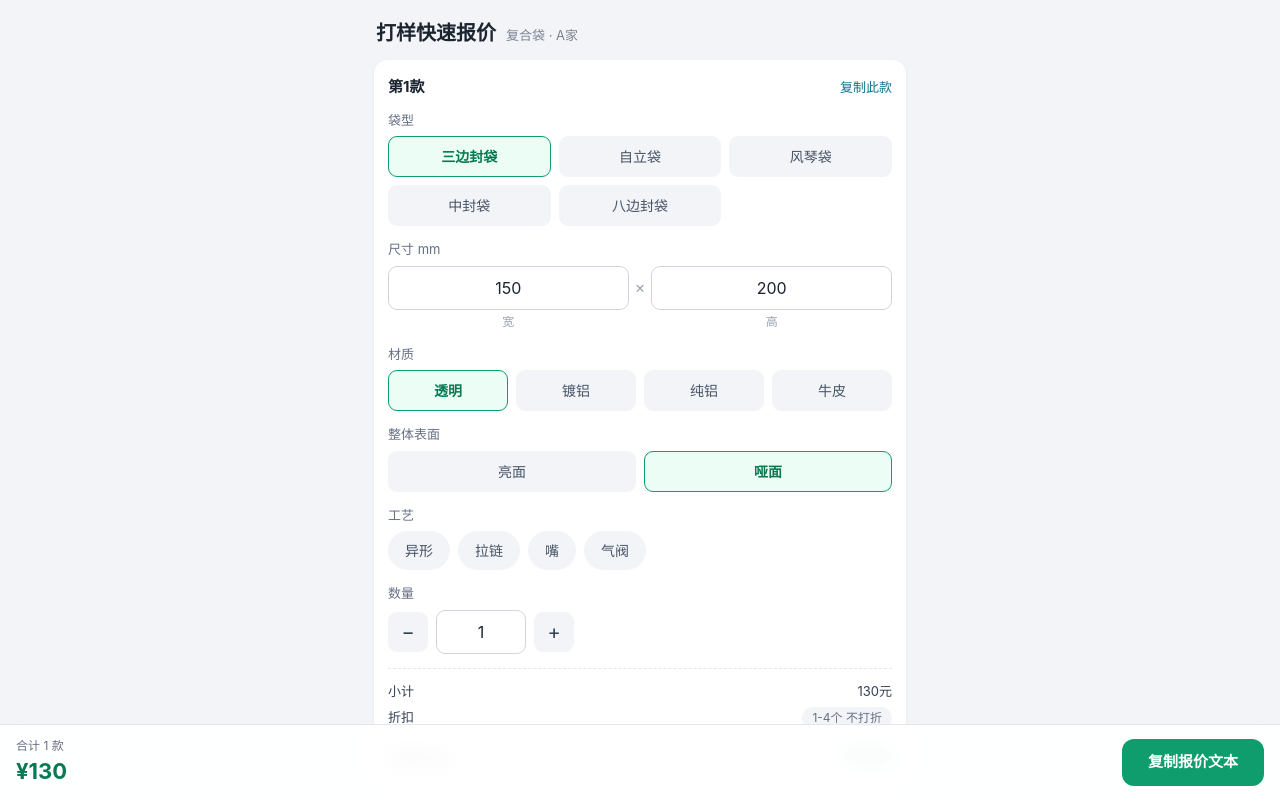
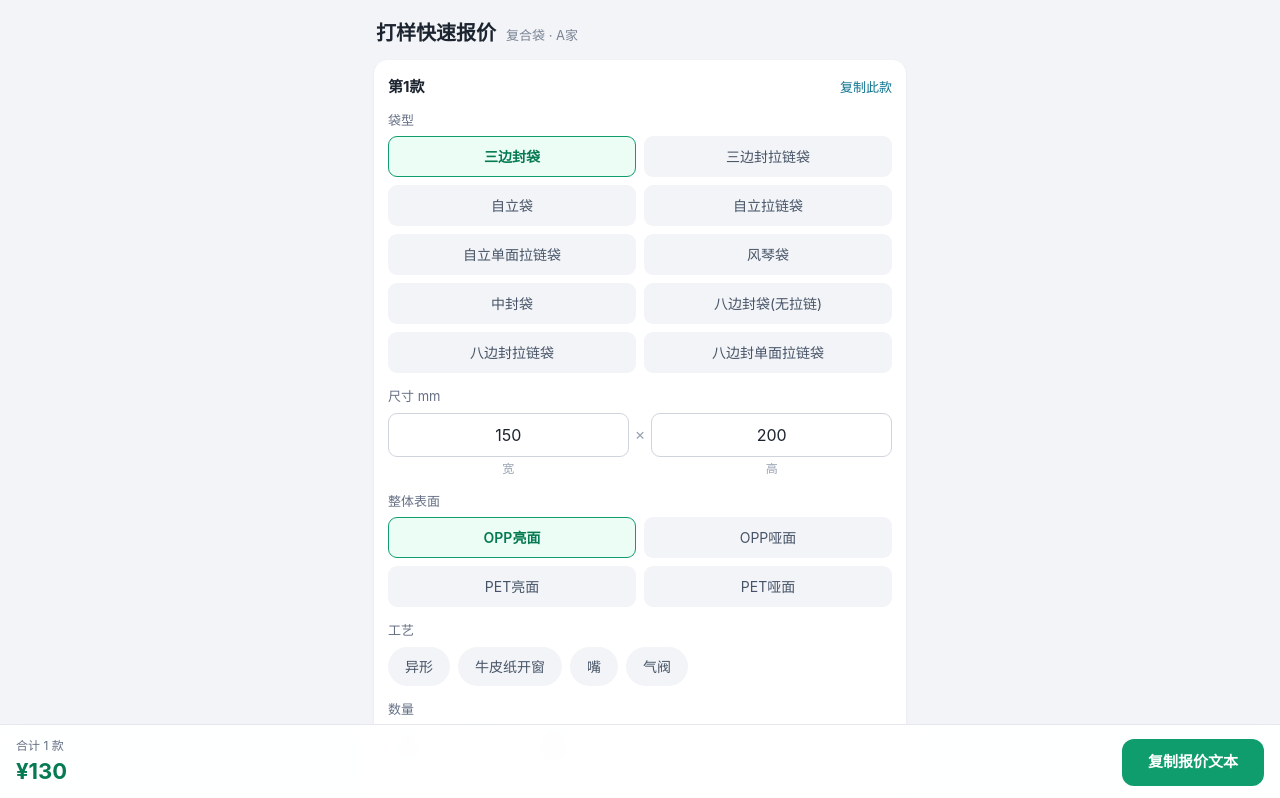
Before and after one commit to LeeJunsc/dayang-baojia, a Vue app: page / in a window 1280 px wide. Shown: the top 798 px of the page. Built offline with nearby package versions, Linux system fonts and the light colour scheme.

Commit message:
袋型体系v2:拉链并入袋型(10种),取消材质选项,表面改为OPP/PET×亮/哑四选一,开窗不再限材质
Co-Authored-By: Claude Fable 5 <noreply@anthropic.com>

```diff
--- a/src/App.vue
+++ b/src/App.vue
@@ -1,12 +1,14 @@
 <script setup lang="ts">
 import { computed, ref } from 'vue'
 import { QuoteInputError, fmtCents, quote } from './engine/quote'
-import type { BagType, QuoteInput, QuoteResult, Surface } from './engine/quote'
+import type { QuoteInput, QuoteResult } from './engine/quote'
 import { buildQuoteText } from './engine/quoteText'
-import { GUSSET_KIND, MATERIALS, RULES } from './engine/rules'
+import { BAG_TYPES, FINISHES, SURFACES, gussetKind, surfaceFinish } from './engine/rules'
+import type { BagType } from './engine/rules'
 
-const bagTypes: BagType[] = ['三边封袋', '自立袋', '风琴袋', '中封袋', '八边封袋']
-const surfaces: Surface[] = ['亮面', '哑面']
+const bagTypes = BAG_TYPES
+const surfaces = SURFACES
+const finishes = FINISHES
 
 function newItem(): QuoteInput {
   return {
@@ -15,12 +17,10 @@ function newItem(): QuoteInput {
     heightMm: 200,
     gussetMm: 0,
     quantity: 1,
-    material: '透明',
-    surface: '哑面',
+    surface: 'OPP亮面',
     shaped: false,
     window: false,
-    windowSurface: '哑面',
-    zipper: false,
+    windowSurface: '亮面',
     spout: false,
     valve: false,
   }
@@ -46,35 +46,21 @@ const grandTotal = computed(() =>
 )
 
 function hasGusset(item: QuoteInput): boolean {
-  return GUSSET_KIND[item.bagType] !== 'none'
+  return gussetKind(item.bagType) !== 'none'
 }
 
 function gussetLabel(item: QuoteInput): string {
-  return GUSSET_KIND[item.bagType] === 'bottom' ? '底风琴' : '侧风琴'
-}
-
-function zipperAllowed(item: QuoteInput): boolean {
-  return RULES.zipper.allowed.includes(item.bagType)
-}
-
-function windowAllowed(item: QuoteInput): boolean {
-  return item.material === RULES.windowRequiresMaterial
-}
-
-function setMaterial(item: QuoteInput, m: (typeof MATERIALS)[number]) {
-  item.material = m
-  if (!windowAllowed(item)) item.window = false
+  return gussetKind(item.bagType) === 'bottom' ? '底风琴' : '侧风琴'
 }
 
 function setBagType(item: QuoteInput, t: BagType) {
   item.bagType = t
   if (!hasGusset(item)) item.gussetMm = 0
-  if (!zipperAllowed(item)) item.zipper = false
 }
 
 function toggleWindow(item: QuoteInput) {
   item.window = !item.window
-  if (item.window) item.windowSurface = item.surface
+  if (item.window) item.windowSurface = surfaceFinish(item.surface)
 }
 
 function bump(item: QuoteInput, delta: number) {
@@ -144,7 +130,7 @@ async function copyQuote() {
 
         <div class="field">
           <label class="field-label">袋型</label>
-          <div class="seg grid3">
+          <div class="seg grid2">
             <button
               v-for="t in bagTypes"
               :key="t"
@@ -182,22 +168,8 @@ async function copyQuote() {
         </div>
 
         <div class="field">
-          <label class="field-label">材质</label>
-          <div class="seg">
-            <button
-              v-for="m in MATERIALS"
-              :key="m"
-              :class="{ on: item.material === m }"
-              @click="setMaterial(item, m)"
-            >
-              {{ m }}
-            </button>
-          </div>
-        </div>
-
-        <div class="field">
           <label class="field-label">整体表面</label>
-          <div class="seg">
+          <div class="seg grid2">
             <button
               v-for="s in surfaces"
               :key="s"
@@ -215,21 +187,8 @@ async function copyQuote() {
             <button class="chip" :class="{ on: item.shaped }" @click="item.shaped = !item.shaped">
               异形
             </button>
-            <button
-              v-if="windowAllowed(item)"
-              class="chip"
-              :class="{ on: item.window }"
-              @click="toggleWindow(item)"
-            >
+            <button class="chip" :class="{ on: item.window }" @click="toggleWindow(item)">
               牛皮纸开窗
-            </button>
-            <button
-              v-if="zipperAllowed(item)"
-              class="chip"
-              :class="{ on: item.zipper }"
-              @click="item.zipper = !item.zipper"
-            >
-              拉链
             </button>
             <button class="chip" :class="{ on: item.spout }" @click="item.spout = !item.spout">
               嘴
@@ -242,15 +201,17 @@ async function copyQuote() {
             <span class="sublabel">开窗处表面</span>
             <div class="seg small">
               <button
-                v-for="s in surfaces"
-                :key="s"
-                :class="{ on: item.windowSurface === s }"
-                @click="item.windowSurface = s"
+                v-for="f in finishes"
+                :key="f"
+                :class="{ on: item.windowSurface === f }"
+                @click="item.windowSurface = f"
               >
-                {{ s }}
+                {{ f }}
               </button>
             </div>
-            <span v-if="item.windowSurface !== item.surface" class="mismatch">与整体不一致 +80元/个</span>
+            <span v-if="item.windowSurface !== surfaceFinish(item.surface)" class="mismatch">
+              与整体不一致 +80元/个
+            </span>
           </div>
         </div>
 
@@ -396,9 +357,9 @@ async function copyQuote() {
   font-weight: 600;
 }
 
-.seg.grid3 {
+.seg.grid2 {
   display: grid;
-  grid-template-columns: 1fr 1fr 1fr;
+  grid-template-columns: 1fr 1fr;
 }
 
 .seg.small button {
--- a/src/engine/quoteText.ts
+++ b/src/engine/quoteText.ts
@@ -1,7 +1,7 @@
 /**
  * 生成发给客户的报价文本(一键复制用)。
  */
-import { RULES } from './rules'
+import { RULES, surfaceFinish } from './rules'
 import { fmtCents } from './quote'
 import type { QuoteInput, QuoteResult } from './quote'
 
@@ -16,12 +16,15 @@ function sizeText(input: QuoteInput): string {
 }
 
 function craftText(input: QuoteInput): string {
-  const parts: string[] = [input.material, input.surface]
+  const parts: string[] = [input.surface]
   if (input.shaped) parts.push('异形')
   if (input.window) {
-    parts.push(input.windowSurface === input.surface ? '开窗' : `开窗(${input.windowSurface})`)
+    parts.push(
+      input.windowSurface === surfaceFinish(input.surface)
+        ? '开窗'
+        : `开窗(${input.windowSurface})`,
+    )
   }
-  if (input.zipper) parts.push('拉链')
   if (input.spout) parts.push('嘴')
   if (input.valve) parts.push('气阀')
   return parts.join(' / ')
--- a/src/engine/rules.ts
+++ b/src/engine/rules.ts
@@ -1,48 +1,109 @@
 /**
- * A家打样报价规则配置(2026-07-22 确认版,同日袋型体系调整)
+ * A家打样报价规则配置(2026-07-23 袋型体系v2:拉链并入袋型,材质取消,表面四选一)
  * 所有价格、折扣、公式参数集中在此,改价只动这个文件。
- * 金额单位:元;尺寸单位:cm。
+ * 金额单位:元;尺寸单位:mm。
  */
 
-export type BagType = '三边封袋' | '自立袋' | '风琴袋' | '中封袋' | '八边封袋'
-export type Surface = '亮面' | '哑面'
-/** 材质:不影响价格,仅进入报价描述 */
-export type Material = '透明' | '镀铝' | '纯铝' | '牛皮'
-export const MATERIALS: Material[] = ['透明', '镀铝', '纯铝', '牛皮']
+export type BagType =
+  | '三边封袋'
+  | '三边封拉链袋'
+  | '自立袋'
+  | '自立拉链袋'
+  | '自立单面拉链袋'
+  | '风琴袋'
+  | '中封袋'
+  | '八边封袋(无拉链)'
+  | '八边封拉链袋'
+  | '八边封单面拉链袋'
 
-/** 袋型家族:普通袋系 / 八边封系(决定开窗单价) */
+export const BAG_TYPES: BagType[] = [
+  '三边封袋',
+  '三边封拉链袋',
+  '自立袋',
+  '自立拉链袋',
+  '自立单面拉链袋',
+  '风琴袋',
+  '中封袋',
+  '八边封袋(无拉链)',
+  '八边封拉链袋',
+  '八边封单面拉链袋',
+]
+
+/** 表面:材质+光泽合并选项 */
+export type Surface = 'OPP亮面' | 'OPP哑面' | 'PET亮面' | 'PET哑面'
+export const SURFACES: Surface[] = ['OPP亮面', 'OPP哑面', 'PET亮面', 'PET哑面']
+
+/** 光泽(开窗处表面用;不一致加价只比较亮/哑) */
+export type Finish = '亮面' | '哑面'
+export const FINISHES: Finish[] = ['亮面', '哑面']
+
+export function surfaceFinish(s: Surface): Finish {
+  return s.includes('亮') ? '亮面' : '哑面'
+}
+
+/** 袋型家族:普通袋系 / 八边封系(决定开窗与异形单价) */
 export type BagFamily = 'normal' | 'eightSide'
 
 export const BAG_FAMILY: Record<BagType, BagFamily> = {
   三边封袋: 'normal',
+  三边封拉链袋: 'normal',
   自立袋: 'normal',
+  自立拉链袋: 'normal',
+  自立单面拉链袋: 'normal',
   风琴袋: 'normal',
   中封袋: 'normal',
-  八边封袋: 'eightSide',
+  '八边封袋(无拉链)': 'eightSide',
+  八边封拉链袋: 'eightSide',
+  八边封单面拉链袋: 'eightSide',
+}
+
+/** 面积公式类别:拉链变体与基础袋型同公式 */
+export type FormulaKind = 'threeSide' | 'standUp' | 'organ' | 'centerSeal' | 'eightSide'
+
+export const FORMULA_KIND: Record<BagType, FormulaKind> = {
+  三边封袋: 'threeSide',
+  三边封拉链袋: 'threeSide',
+  自立袋: 'standUp',
+  自立拉链袋: 'standUp',
+  自立单面拉链袋: 'standUp',
+  风琴袋: 'organ',
+  中封袋: 'centerSeal',
+  '八边封袋(无拉链)': 'eightSide',
+  八边封拉链袋: 'eightSide',
+  八边封单面拉链袋: 'eightSide',
 }
 
 /** 各袋型的风琴输入:无 / 底风琴 / 侧风琴 */
 export type GussetKind = 'none' | 'bottom' | 'side'
 
-export const GUSSET_KIND: Record<BagType, GussetKind> = {
-  三边封袋: 'none',
-  自立袋: 'bottom',
-  风琴袋: 'side',
-  中封袋: 'none',
-  八边封袋: 'side',
+const GUSSET_BY_FORMULA: Record<FormulaKind, GussetKind> = {
+  threeSide: 'none',
+  standUp: 'bottom',
+  organ: 'side',
+  centerSeal: 'none',
+  eightSide: 'side',
+}
+
+export function gussetKind(bagType: BagType): GussetKind {
+  return GUSSET_BY_FORMULA[FORMULA_KIND[bagType]]
 }
 
 export const RULES = {
   /** 印刷:600元/㎡,低消100元 */
   printing: { pricePerM2: 600, minCharge: 100 },
 
-  /** 复合制袋费(元/个) */
+  /** 复合制袋费(元/个);拉链变体与基础袋型同价(拉链不另加钱) */
   bagMaking: {
     三边封袋: 30,
+    三边封拉链袋: 30,
     自立袋: 30,
+    自立拉链袋: 30,
+    自立单面拉链袋: 30,
     风琴袋: 30,
     中封袋: 30,
-    八边封袋: 60,
+    '八边封袋(无拉链)': 60,
+    八边封拉链袋: 60,
+    八边封单面拉链袋: 60,
   } as Record<BagType, number>,
 
   /** 异形工艺:在制袋费基础上叠加(元/个),按袋型家族;尺寸按外接矩形计 */
@@ -51,17 +112,8 @@ export const RULES = {
   /** 牛皮纸开窗(元/个),按袋型家族 */
   window: { normal: 60, eightSide: 90 } as Record<BagFamily, number>,
 
-  /** 牛皮纸开窗仅此材质可选 */
-  windowRequiresMaterial: '牛皮' as Material,
-
-  /** 开窗处表面与袋子整体表面不一致:元/个 */
+  /** 开窗处表面(亮/哑)与袋子整体表面光泽不一致:元/个 */
   surfaceMismatch: 80,
-
-  /** 拉链:不另加价,仅限以下袋型可选 */
-  zipper: {
-    price: 0,
-    allowed: ['三边封袋', '自立袋', '八边封袋'] as BagType[],
-  },
 
   /** 嘴:25元/个,不足3个按3个计 */
   spout: { price: 25, minQty: 3 },
@@ -94,12 +146,12 @@ export const RULES = {
 
 /**
  * 展开面积(mm²),输入尺寸单位 mm。异形工艺按外接矩形尺寸,套用同袋型公式。
- * (2026-07-23 按工厂公式更新,单位统一为 mm)
- * 三边封袋:宽 × 高 × 2
- * 自立袋:宽 × (高 + 底风琴/2) × 2
+ * (2026-07-23 工厂公式版;拉链变体与基础袋型同公式)
+ * 三边封系:宽 × 高 × 2
+ * 自立系:宽 × (高 + 底风琴/2) × 2
  * 风琴袋:(宽 + 侧风琴 + 10) × 高 × 2
  * 中封袋:(宽 + 10) × 高 × 2
- * 八边封袋:(宽 + 侧风琴) × 高 × 2 + 宽 × 侧风琴(底)
+ * 八边封系:(宽 + 侧风琴) × 高 × 2 + 宽 × 侧风琴(底)
  */
 export function spreadAreaMm2(
   bagType: BagType,
@@ -107,16 +159,16 @@ export function spreadAreaMm2(
   heightMm: number,
   gussetMm: number,
 ): number {
-  switch (bagType) {
-    case '三边封袋':
+  switch (FORMULA_KIND[bagType]) {
+    case 'threeSide':
       return widthMm * heightMm * 2
-    case '自立袋':
+    case 'standUp':
       return widthMm * (heightMm + gussetMm / 2) * 2
-    case '风琴袋':
+    case 'organ':
       return (widthMm + gussetMm + 10) * heightMm * 2
-    case '中封袋':
+    case 'centerSeal':
       return (widthMm + 10) * heightMm * 2
-    case '八边封袋':
+    case 'eightSide':
       return (widthMm + gussetMm) * heightMm * 2 + widthMm * gussetMm
   }
 }
```
Also changed, not shown: src/engine/quote.ts (+11 -30 lines), .claude/settings.local.json, 2 other files (tests, documents, lock files or other folders).
